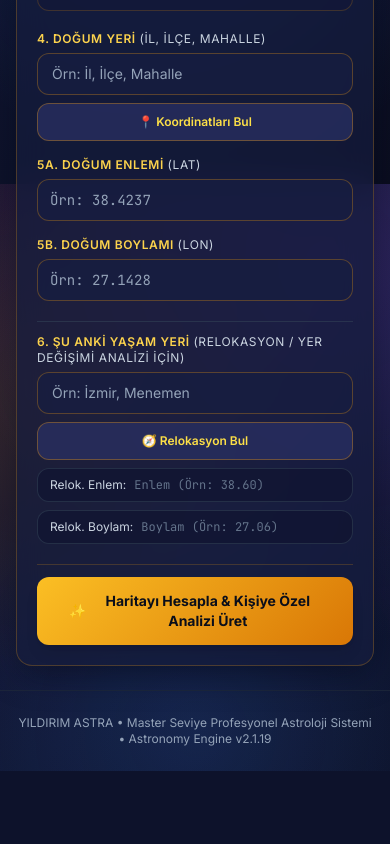
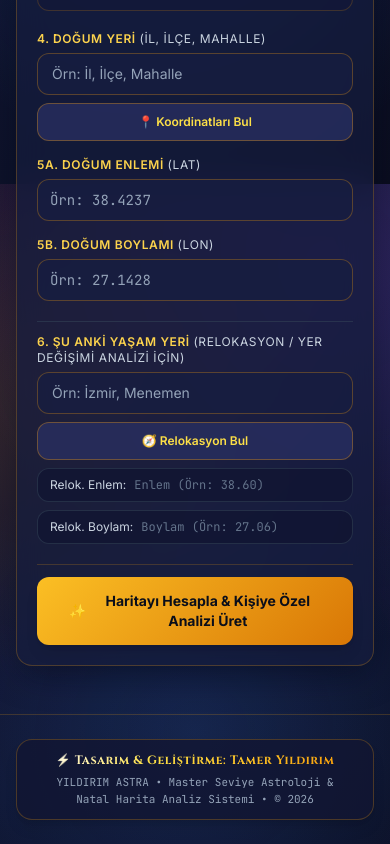
Before and after one commit to tamer1972yildirim-sketch/astroloji, a plain HTML site: page index.html in a window 390 px wide. Shown: the part 660-1504 px from the top of the page. Before the commit the page ends 1431 px from the top, so only its background shows below. Drawn offline with nearby package versions, Linux system fonts and the light colour scheme.

```diff
--- a/index.html
+++ b/index.html
@@ -3,7 +3,7 @@
 <head>
   <meta charset="UTF-8" />
   <meta name="viewport" content="width=device-width, initial-scale=1.0, maximum-scale=1.0, user-scalable=no" />
-  <title>YILDIRIM ASTRA — Master Seviye Profesyonel Astroloji & Natal Harita Analiz Sistemi</title>
+  <title>YILDIRIM ASTRA — Master Seviye Profesyonel Astroloji &amp; Natal Harita Analiz Sistemi | Tamer Yıldırım</title>
 
   <!-- Tailwind CSS CDN -->
   <script src="https://cdn.tailwindcss.com"></script>
@@ -251,7 +251,7 @@
 </head>
 <body class="min-h-screen selection:bg-amber-500 selection:text-slate-950">
 
-  <!-- TOP HEADER (SABİT DEĞİL: position relative/static - kaydırıldığında yukarıda kalır) -->
+  <!-- TOP HEADER -->
   <header class="relative border-b border-amber-500/20 bg-[#101430]/90 backdrop-blur-md z-10 no-print shadow-md">
     <div class="max-w-7xl mx-auto px-4 sm:px-6 lg:px-8 py-4 flex flex-col sm:flex-row items-center justify-between gap-3">
       <div class="flex items-center gap-3">
@@ -395,7 +395,7 @@
           </div>
         </div>
 
-        <!-- Saat Dilimi (UTC/GMT) Modülü - Bağımsız ve Taşmayan Satır -->
+        <!-- Saat Dilimi (UTC/GMT) Modülü -->
         <div class="rounded-xl bg-[#131838]/70 border border-amber-500/20 p-3.5">
           <div class="flex flex-col sm:flex-row sm:items-center justify-between gap-1.5 mb-2">
             <label for="tzOffset" class="block text-xs font-semibold uppercase tracking-wider text-amber-300">
@@ -438,13 +438,12 @@
           <div id="tzFeedbackBox" class="hidden mt-2.5 rounded-lg px-3 py-2 text-xs leading-relaxed border"></div>
         </div>
 
-        <!-- 4. Doğum Yeri & Koordinatlar (Mobilde Alt Alta) -->
+        <!-- 4. Doğum Yeri & Koordinatlar -->
         <div class="grid grid-cols-1 md:grid-cols-12 gap-4 items-end">
           <div class="md:col-span-6">
             <label for="birthPlace" class="block text-xs font-semibold uppercase tracking-wider text-amber-300 mb-1.5">
               4. Doğum Yeri <span class="text-slate-300 font-normal">(İl, İlçe, Mahalle)</span>
             </label>
-            <!-- Mobilde alt alta, sm ve üzerinde yan yana -->
             <div class="flex flex-col sm:flex-row gap-2">
               <input
                 type="text"
@@ -490,7 +489,7 @@
           </div>
         </div>
 
-        <!-- 6. Şu Anki Yaşam Yeri (Relokasyon) - Mobilde Alt Alta -->
+        <!-- 6. Şu Anki Yaşam Yeri (Relokasyon) -->
         <div class="pt-3 border-t border-slate-700/60">
           <label for="currentPlace" class="block text-xs font-semibold uppercase tracking-wider text-amber-300 mb-1.5">
             6. Şu Anki Yaşam Yeri <span class="text-slate-300 font-normal">(Relokasyon / Yer Değişimi Analizi İçin)</span>
@@ -512,7 +511,6 @@
             </button>
           </div>
 
-          <!-- Mobilde tam genişlik (grid-cols-1 sm:grid-cols-2) taşmayan kutular -->
           <div class="grid grid-cols-1 sm:grid-cols-2 gap-2 mt-2">
             <div class="flex items-center gap-2 bg-[#121633]/90 border border-slate-700/60 rounded-xl px-3 py-2">
               <span class="text-xs text-slate-300 whitespace-nowrap">Relok. Enlem:</span>
@@ -539,7 +537,7 @@
 
         <div id="statusAlert" class="hidden rounded-xl px-4 py-3 text-xs font-medium border"></div>
 
-        <!-- Hesaplama Butonları (Tek güçlü ana buton) -->
+        <!-- Hesaplama Butonları -->
         <div class="pt-3 border-t border-amber-500/20 flex flex-col sm:flex-row justify-end gap-3">
           <button
             type="submit"
@@ -552,7 +550,7 @@
       </form>
     </section>
 
-    <!-- SONUÇLAR ALANI (Hesaplama yapılınca görünür) -->
+    <!-- SONUÇLAR ALANI -->
     <div id="resultsContainer" class="hidden space-y-6">
 
       <!-- Özet Kartlar -->
@@ -573,7 +571,7 @@
           <div id="natalWheelContainer" class="w-full max-w-[340px] aspect-square flex items-center justify-center"></div>
         </div>
 
-        <!-- 1 ADET DERLİ TOPLU ÖZET GEZEGEN VE EV TABLOSU -->
+        <!-- Özet Gezegen ve Ev Tablosu -->
         <div class="lg:col-span-7 cosmic-card rounded-2xl p-4 sm:p-5">
           <div class="flex items-center justify-between mb-3 border-b border-amber-500/20 pb-2">
             <h3 class="font-display text-sm sm:text-base font-bold gold-gradient-text">
@@ -598,7 +596,7 @@
             </table>
           </div>
 
-          <!-- İLERİ SEVİYE TEKNİK DETAYLAR (GİZLİ AKORDİYON) -->
+          <!-- İLERİ SEVİYE TEKNİK DETAYLAR -->
           <div class="mt-4 pt-3 border-t border-slate-800/80">
             <details class="group">
               <summary class="cursor-pointer text-xs font-mono text-amber-300/80 hover:text-amber-200 flex items-center justify-between select-none py-1">
@@ -606,7 +604,6 @@
                 <span class="group-open:rotate-180 transition-transform">▼</span>
               </summary>
               <div class="mt-3 space-y-4">
-                <!-- 12 Ev Girişleri -->
                 <div class="overflow-x-auto w-full rounded-lg border border-slate-800">
                   <table class="w-full text-left text-[11px] font-mono">
                     <thead class="bg-slate-900 text-amber-300">
@@ -622,7 +619,6 @@
                   </table>
                 </div>
 
-                <!-- İkincil İlerletimler & Sekt -->
                 <div id="advancedSubDetails" class="p-3 rounded-lg bg-slate-950/70 border border-slate-800 text-xs text-slate-300 space-y-1"></div>
               </div>
             </details>
@@ -630,7 +626,7 @@
         </div>
       </section>
 
-      <!-- GERÇEK VE ÖZGÜN METİN ANALİZİ (6 NET BAŞLIK) -->
+      <!-- KİŞİYE ÖZEL DOĞUM HARİTASI ANALİZİ -->
       <section class="cosmic-card rounded-2xl p-5 sm:p-8">
         <div class="flex flex-col sm:flex-row sm:items-center justify-between gap-3 pb-4 mb-5 border-b border-amber-500/20">
           <div>
@@ -666,8 +662,15 @@
     </div>
   </main>
 
-  <footer class="max-w-7xl mx-auto px-4 sm:px-6 lg:px-8 py-6 text-center text-xs text-slate-400 border-t border-slate-800/80 no-print">
-    YILDIRIM ASTRA • Master Seviye Profesyonel Astroloji Sistemi • Astronomy Engine v2.1.19
+  <footer class="max-w-7xl mx-auto px-4 sm:px-6 lg:px-8 py-6 mt-6 text-center border-t border-amber-500/20 no-print">
+    <div class="inline-flex flex-col items-center gap-1.5 px-6 py-3 rounded-2xl bg-[#121633]/80 border border-amber-500/25 shadow-lg">
+      <div class="font-display text-xs sm:text-sm font-bold tracking-wider gold-gradient-text">
+        ⚡ Tasarım &amp; Geliştirme: Tamer Yıldırım
+      </div>
+      <div class="text-[11px] font-mono text-slate-400">
+        YILDIRIM ASTRA • Master Seviye Astroloji &amp; Natal Harita Analiz Sistemi • &copy; 2026
+      </div>
+    </div>
   </footer>
 
   <!-- ========================================================================= -->
@@ -1118,7 +1121,7 @@
       }
 
       // -----------------------------------------------------------------------
-      // 5. OPENSTREETMAP NOMINATIM GEOCODING (MOBİL UYUMLU)
+      // 5. OPENSTREETMAP NOMINATIM GEOCODING
       // -----------------------------------------------------------------------
       async function fetchCoordinates(queryText, latInputId, lonInputId, spinnerId, label) {
         const q = queryText.trim();
@@ -1150,7 +1153,7 @@
       }
 
       // -----------------------------------------------------------------------
-      // 6. GERÇEK, ÖZGÜN VE KİŞİYE ÖZEL 6 BÖLÜMLÜK ANALİZ MOTORU
+      // 6. KİŞİYE ÖZEL 6 BÖLÜMLÜK ANALİZ MOTORU
       // -----------------------------------------------------------------------
       function generateUniquePersonalReport(data) {
         const pMap = {};
@@ -1163,16 +1166,12 @@
         const mer = pMap['Merkür'];
         const mar = pMap['Mars'];
         const ven = pMap['Venüs'];
-        const jup = pMap['Jüpiter'];
-        const sat = pMap['Satürn'];
-        const node = pMap['Kuzey Ay Düğümü'];
 
         const h2 = data.houses.placidusHouses[1];
         const h4 = data.houses.placidusHouses[3];
         const h6 = data.houses.placidusHouses[5];
         const h7 = data.houses.placidusHouses[6];
         const h8 = data.houses.placidusHouses[7];
-        const h10 = data.houses.placidusHouses[9];
 
         const sunP = SIGN_PROFILES[sun.signName];
         const moonP = SIGN_PROFILES[moon.signName];
@@ -1200,7 +1199,6 @@
         md += `### 1.3. Duygusal İç Dünyanız ve Saklı Refleksleriniz (Ay ${moon.signName})\n`;
         md += `Yalnız kaldığınızda veya en sevdiklerinizin yanındayken devreye giren duygusal pusulanız ise **${moon.signName}** burcundadır. ${moonP.duygu} `;
 
-        // Element uyum analizi (İçsel çatışma mı, uyum mu?)
         if (sun.element === moon.element) {
           md += `Güneş'iniz ve Ay'ınız aynı elementte (${sun.element}) buluştuğu için hissettikleriniz ile yapmak istedikleriniz arasında muazzam bir içsel uzlaşı vardır; ne istediğinizi çok iyi bilir ve kararlarınızda tutarlı olursunuz.\n\n`;
         } else if (
@@ -1238,7 +1236,7 @@
         md += `- **İlişkilerde Aradığınız Partner Tipi (7. Ev ${h7.signName}):** Hayatınıza çekeceğiniz veya uzun vadeli yoldaşlık kurabileceğiniz kişi ${h7P.kimlik.slice(0, 65)}... niteliklerini taşımalıdır. Olgun, ne istediğini bilen ve hayatın yükünü paylaşabilen insanlarla kalıcı bağ kurabilirsiniz.\n`;
         md += `- **Ev İçi Düzen ve Aile Huzuru (4. Ev ${h4.signName}):** Yaşam alanınız sizin için ${h4P.evHuzuru.toLowerCase()} niteliğinde olmalıdır. Kapıyı kapattığınızda dış dünyanın gürültüsünden arınmak, huzurla nefes almak ve kendi kurallarınızla yaşamak en temel ruhsal şarjınızdır.\n\n`;
 
-        // BÖLÜM 5: GEZEGENLERİN BİRBİRİYLE ETKİLEŞİMİ (EN ÖNEMLİ AÇILAR)
+        // BÖLÜM 5: GEZEGENLERİN BİRBİRİYLE ETKİLEŞİMİ
         md += `## 5. Gezegenlerin Birbiriyle Etkileşimi (Haritanızdaki En Önemli Açılar)\n\n`;
         if (data.aspects && data.aspects.length > 0) {
           md += `Haritanızda gökyüzünün oluşturduğu en net ve güçlü açısal temaslar şunlardır:\n\n`;
@@ -1330,11 +1328,9 @@
           throw new Error('Lütfen geçerli bir saat dilimi seçiniz.');
         }
 
-        // Kesin UTC Tarihi (Yerel saat bozulmadan)
         const utcTimestamp = Date.UTC(year, month - 1, day, hour, minute, 0) - (offsetHours * 3600 * 1000);
         const exactUtcDate = new Date(utcTimestamp);
 
-        // Hesaplamalar
         const natalHouses = calculateHousesAndAngles(exactUtcDate, birthLat, birthLon);
         const relocHouses = calculateHousesAndAngles(exactUtcDate, relocLat, relocLon);
 
@@ -1392,7 +1388,6 @@
         const asc = data.houses.asc;
         const mc = data.houses.mc;
 
-        // 1. Özet Kartlar
         const summaryCards = [
           { label: 'Güneş', value: `${sun.symbol} ${sun.signName}`, sub: `${formatDM(sun.degreeInSign)} • ${sun.house}. Ev` },
           { label: 'Ay', value: `${moon.symbol} ${moon.signName}`, sub: `${formatDM(moon.degreeInSign)} • ${moon.house}. Ev` },
@@ -1410,10 +1405,8 @@
           </div>
         `).join('');
 
-        // 2. SVG Çark
         renderWheelSVG(data);
 
-        // 3. Tek Derli Toplu Özet Tablo
         document.getElementById('cleanSummaryTableBody').innerHTML = data.bodies.map(b => `
           <tr class="hover:bg-slate-800/40 transition-colors">
             <td class="py-2 px-3 font-sans font-semibold text-amber-300 whitespace-nowrap">
@@ -1431,7 +1424,6 @@
           </tr>
         `).join('');
 
-        // 4. İleri Seviye Gizli Akordiyon Tabloları
         document.getElementById('housesSubTableBody').innerHTML = data.houses.placidusHouses.map((h, i) => {
           const rh = data.relocationHouses.placidusHouses[i];
           const delta = Number(shortestArc(h.longitude, rh.longitude).toFixed(2));
@@ -1452,7 +1444,6 @@
           <div><strong>Açı Sayısı:</strong> ${data.aspects.length} adet temel açısal temas tespit edildi.</div>
         `;
 
-        // 5. Özgün Metin Analizi
         const reportMd = generateUniquePersonalReport(data);
         latestMarkdownText = reportMd;
         if (typeof marked !== 'undefined') {
@@ -1492,7 +1483,6 @@
           `<circle cx="${cx}" cy="${cy}" r="${rHouseInner}" fill="#0d122b" stroke="#f59e0b" stroke-width="0.8" stroke-opacity="0.3" />`
         ];
 
-        // Burç dilimleri
         for (let i = 0; i < 12; i++) {
           const sLon = i * 30;
           const a1 = lonToAngle(sLon);
@@ -1507,7 +1497,6 @@
           svg.push(`<text x="${pSym.x.toFixed(1)}" y="${pSym.y.toFixed(1)}" fill="${col}" font-size="11" font-weight="bold" text-anchor="middle" dominant-baseline="central">${sign.symbol}</text>`);
         }
 
-        // Ev çizgileri
         data.houses.placidusHouses.forEach((h, idx) => {
           const a = lonToAngle(h.longitude);
           const isAngle = [0, 3, 6, 9].includes(idx);
@@ -1516,7 +1505,6 @@
           svg.push(`<line x1="${p1.x.toFixed(1)}" y1="${p1.y.toFixed(1)}" x2="${p2.x.toFixed(1)}" y2="${p2.y.toFixed(1)}" stroke="${isAngle ? '#fbbf24' : '#64748b'}" stroke-width="${isAngle ? '1.5' : '0.6'}" stroke-opacity="${isAngle ? '0.9' : '0.4'}" />`);
         });
 
-        // Gezegen glifleri
         const rP = 98;
         data.bodies.forEach((p, idx) => {
           const a = lonToAngle(p.longitude);
```
